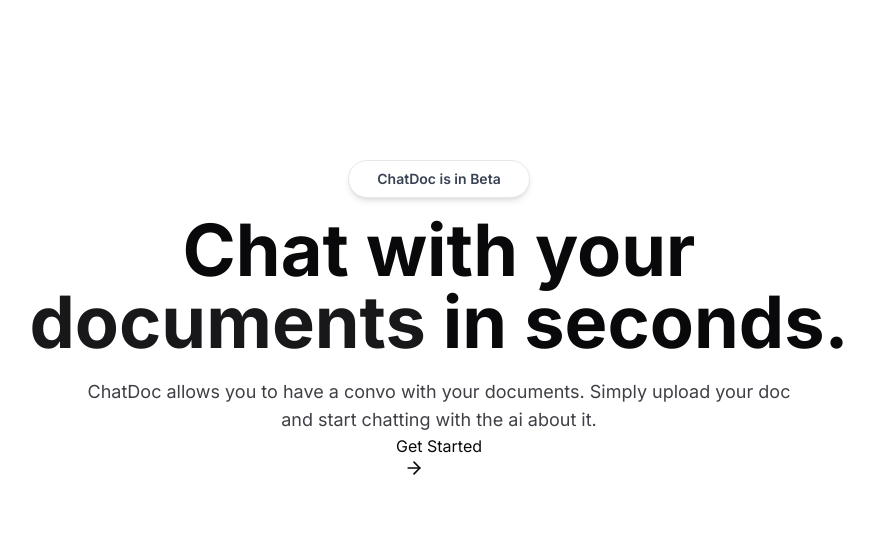
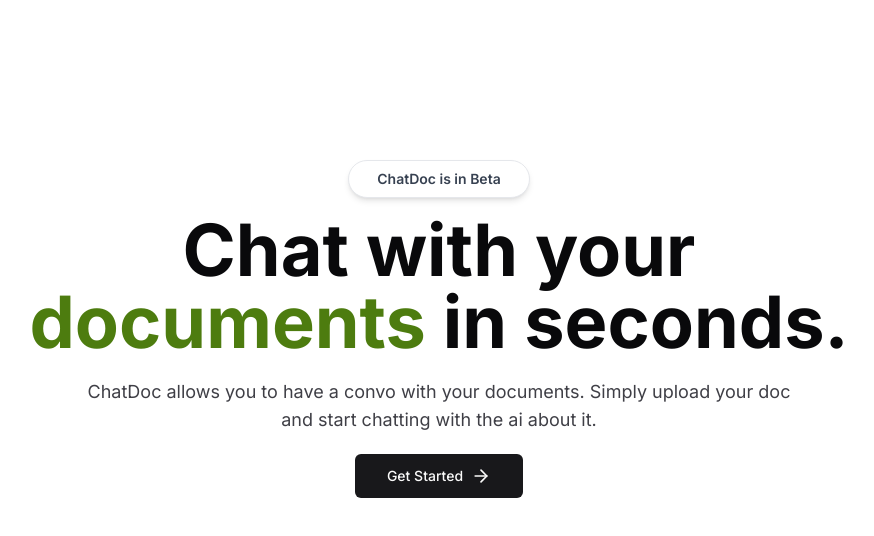
Before and after one commit to SkyHustle/chat-with-docs, a Next.js app: page / in a window 1280 px wide. Shown: the top 536 px of the page, without its empty margins (201-1075 px from the left). Built offline with nearby package versions, Linux system fonts and the light colour scheme.

Commit message:
Call to action button

```diff
--- a/package.json
+++ b/package.json
@@ -9,6 +9,7 @@
     "lint": "next lint"
   },
   "dependencies": {
+    "@radix-ui/react-slot": "^1.0.2",
     "@tailwindcss/typography": "^0.5.10",
     "class-variance-authority": "^0.7.0",
     "clsx": "^2.1.0",
--- a/src/app/page.tsx
+++ b/src/app/page.tsx
@@ -1,24 +1,31 @@
 import MaxWidthWrapper from "@/components/MaxWidthWrapper";
+import { buttonVariants } from "@/components/ui/button";
 import { ArrowRight } from "lucide-react";
 import Link from "next/link";
 
 export default function Home() {
     return (
+        <>
             <MaxWidthWrapper className="mb-12 mt-28 sm:mt-40 flex flex-col items-center justify-center text-center">
                 <div className="mx-auto mb-4 flex max-w-fit items-center justify-center space-x-2 overflow-hidden rounded-full border border-gray-200 bg-white px-7 py-2 shadow-md backdrop-blur transition-all hover:border-gray-300 hover:bg-white/50">
                     <p className="text-sm font-semibold text-gray-700 ">ChatDoc is in Beta</p>
                 </div>
                 <h1 className="max-w-4xl text-5xl font-bold md:text-6xl lg:text-7xl">
-                Chat with your <span className="text-primary">documents</span> in seconds.
+                    Chat with your <span className="text-lime-700">documents</span> in seconds.
                 </h1>
                 <p className="mt-5 max-w-prose text-zinc-700 sm:text-lg">
-                ChatDoc allows you to have a convo with your documents. Simply upload your doc and
-                start chatting with the ai about it.
+                    ChatDoc allows you to have a convo with your documents. Simply upload your doc
+                    and start chatting with the ai about it.
                 </p>
 
-            <Link href="/dashboard" target="_blank">
+                <Link
+                    className={buttonVariants({ size: "lg", className: "mt-5" })}
+                    href="/dashboard"
+                    target="_blank"
+                >
                     Get Started <ArrowRight className="ml-2 h-5 w-5" />
                 </Link>
             </MaxWidthWrapper>
+        </>
     );
 }
--- /dev/null
+++ b/src/components/ui/button.tsx
@@ -0,0 +1,56 @@
+import * as React from "react"
+import { Slot } from "@radix-ui/react-slot"
+import { cva, type VariantProps } from "class-variance-authority"
+
+import { cn } from "@/lib/utils"
+
+const buttonVariants = cva(
+  "inline-flex items-center justify-center whitespace-nowrap rounded-md text-sm font-medium ring-offset-background transition-colors focus-visible:outline-none focus-visible:ring-2 focus-visible:ring-ring focus-visible:ring-offset-2 disabled:pointer-events-none disabled:opacity-50",
+  {
+    variants: {
+      variant: {
+        default: "bg-primary text-primary-foreground hover:bg-primary/90",
+        destructive:
+          "bg-destructive text-destructive-foreground hover:bg-destructive/90",
+        outline:
+          "border border-input bg-background hover:bg-accent hover:text-accent-foreground",
+        secondary:
+          "bg-secondary text-secondary-foreground hover:bg-secondary/80",
+        ghost: "hover:bg-accent hover:text-accent-foreground",
+        link: "text-primary underline-offset-4 hover:underline",
+      },
+      size: {
+        default: "h-10 px-4 py-2",
+        sm: "h-9 rounded-md px-3",
+        lg: "h-11 rounded-md px-8",
+        icon: "h-10 w-10",
+      },
+    },
+    defaultVariants: {
+      variant: "default",
+      size: "default",
+    },
+  }
+)
+
+export interface ButtonProps
+  extends React.ButtonHTMLAttributes<HTMLButtonElement>,
+    VariantProps<typeof buttonVariants> {
+  asChild?: boolean
+}
+
+const Button = React.forwardRef<HTMLButtonElement, ButtonProps>(
+  ({ className, variant, size, asChild = false, ...props }, ref) => {
+    const Comp = asChild ? Slot : "button"
+    return (
+      <Comp
+        className={cn(buttonVariants({ variant, size, className }))}
+        ref={ref}
+        {...props}
+      />
+    )
+  }
+)
+Button.displayName = "Button"
+
+export { Button, buttonVariants }
```
Also changed, not shown: 1 other file (tests, documents, lock files or other folders). Lines whose indentation alone changed are shown as unchanged.
